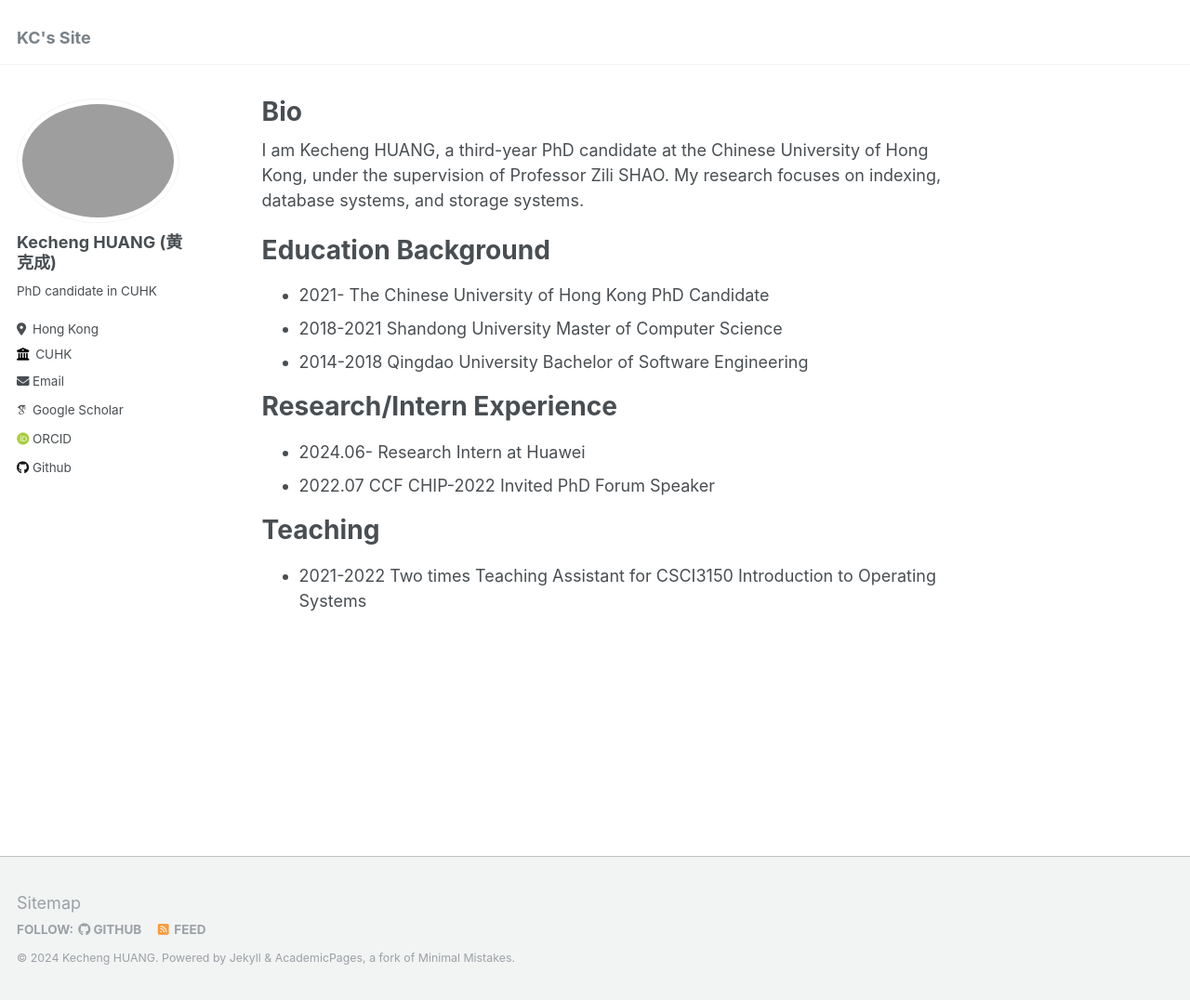
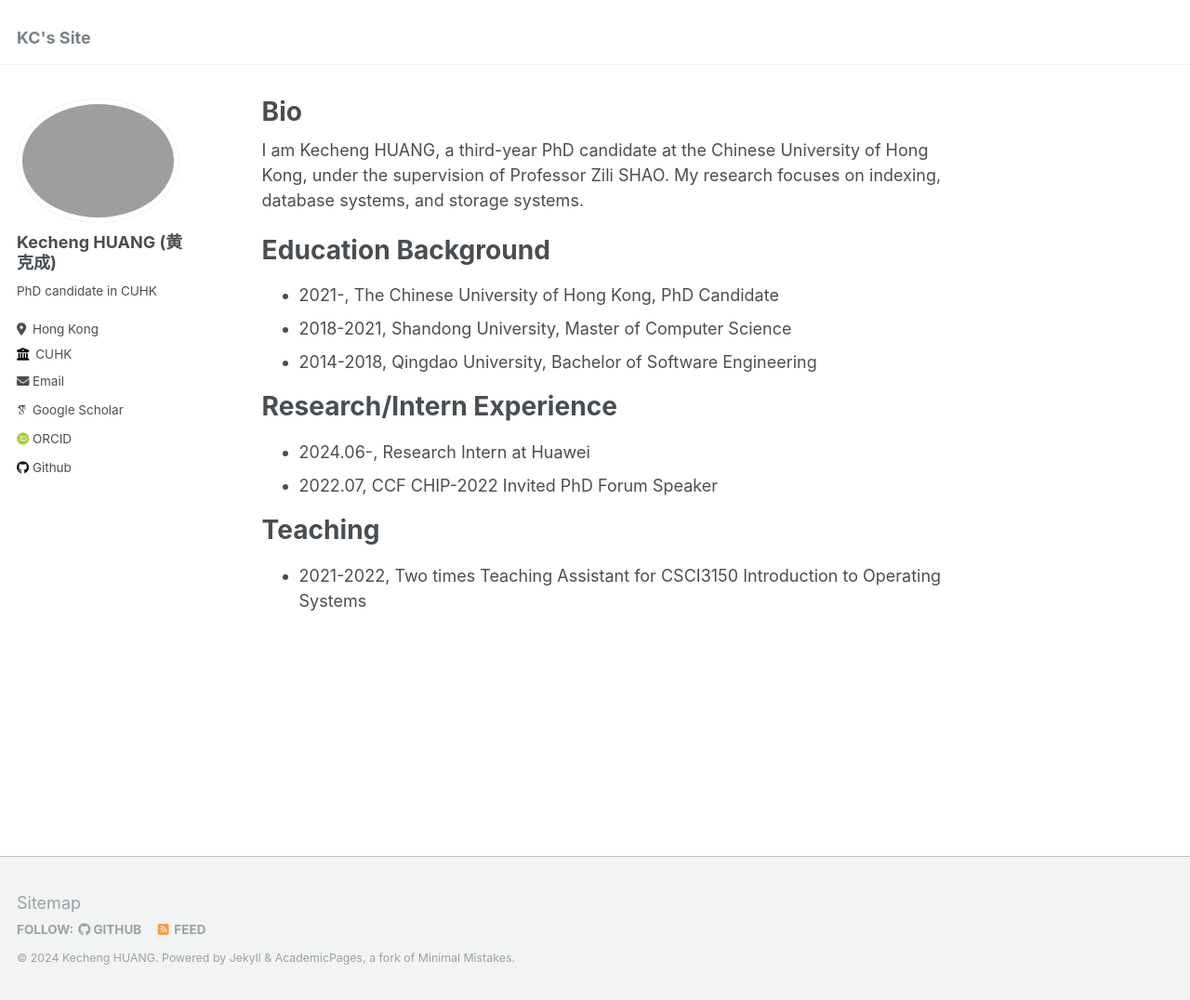
Before and after one commit to ericaloha/ericaloha.github.io, a Jekyll site: the page built from _pages/about.md, in a window 1280 px wide and 1076 px high. Shown: the whole window at 93% size. Built offline with Jekyll 4.4.1, drawn with Linux system fonts in a browser that asks for light colours; some web fonts are replaced.

```diff
--- a/_pages/about.md
+++ b/_pages/about.md
@@ -9,15 +9,15 @@ I am Kecheng HUANG, a third-year PhD candidate at the Chinese University of Hong
 # Education Background
 
 
-- 2021-          The Chinese University of Hong Kong        PhD Candidate
-- 2018-2021      Shandong University                        Master of Computer Science
-- 2014-2018      Qingdao University                         Bachelor of Software Engineering
+- 2021-,          The Chinese University of Hong Kong,        PhD Candidate
+- 2018-2021,      Shandong University,                        Master of Computer Science
+- 2014-2018,      Qingdao University,                         Bachelor of Software Engineering
 
 
 # Research/Intern Experience
 
-- 2024.06-        Research Intern at Huawei
-- 2022.07         CCF CHIP-2022  Invited PhD Forum Speaker
+- 2024.06-,        Research Intern at Huawei
+- 2022.07,         CCF CHIP-2022  Invited PhD Forum Speaker
 
 # Teaching
-- 2021-2022       Two times Teaching Assistant for CSCI3150 Introduction to Operating Systems
+- 2021-2022,       Two times Teaching Assistant for CSCI3150 Introduction to Operating Systems
```
